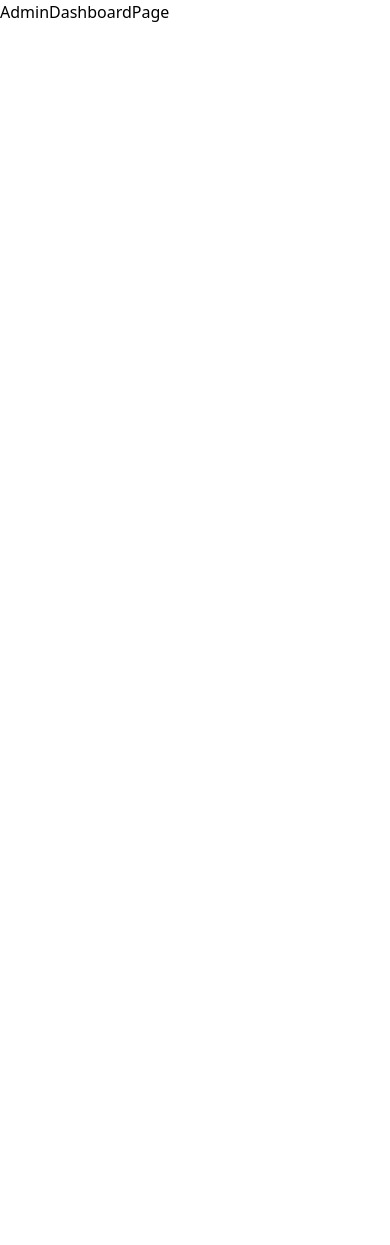
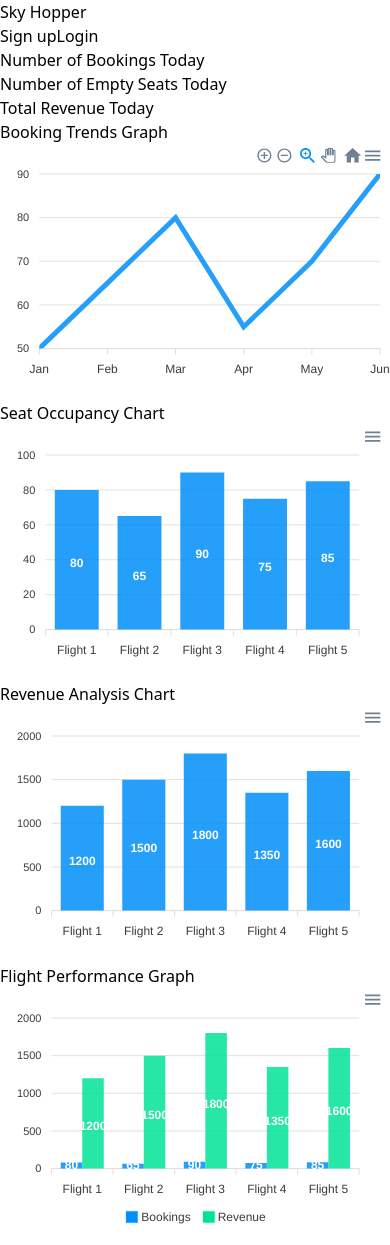
Before and after one commit to DauntingDruid/sky-hopper, a React (Vite) app: page /admin in a window 390 px wide. Before the commit the page ends 844 px from the top, so only its background shows below. Built offline with nearby package versions, Linux system fonts and the light colour scheme.

Commit message:
admin dashboard setup + code cleanup

```diff
--- a/package.json
+++ b/package.json
@@ -10,9 +10,11 @@
     "preview": "vite preview"
   },
   "dependencies": {
+    "apexcharts": "^3.40.0",
     "firebase": "^9.22.0",
     "lottie-react": "^2.4.0",
     "react": "^18.2.0",
+    "react-apexcharts": "^1.4.0",
     "react-dom": "^18.2.0",
     "react-router-dom": "^6.11.1",
     "react-toastify": "^9.1.3"
--- a/src/components/locationGrid.tsx
+++ b/src/components/locationGrid.tsx
@@ -8,6 +8,7 @@ const LocationGrid = () => {
                 <div className="hover:animate-pulse bg-center h-8 w-8 bg-cover bg-no-repeat bg-[url('img/travel.png')] mr-2" />
                 <div className='text-2xl cursor-default '>Popular Destinations</div>
             </div>
+            {/* Cards Grid */}
             <div className="w-screen h-[60vh] grid grid-rows-5 grid-flow-col grid-cols-4 gap-4 px-12">
 
                 <a href='#' className="flex text-lg hover:text-2xl hover:scale-105 transition-all duration-500 justify-center items-end bg-gray-500 bg-blend-overlay hover:bg-blend-normal rounded-xl row-span-5 bg-center bg-cover bg-no-repeat bg-[url('img/berlin.jpg')]">
--- a/src/pages/adminDashboardPage.tsx
+++ b/src/pages/adminDashboardPage.tsx
@@ -1,9 +1,138 @@
-import React from 'react'
+import React, { useState } from "react";
+import Chart from "react-apexcharts";
+import NavBar from "../components/navBar";
 
 const AdminDashboardPage = () => {
+  const [bookingTrendsOptions] = useState({
+    chart: {
+      id: 'booking-trends-chart',
+    },
+    xaxis: {
+      categories: ['Jan', 'Feb', 'Mar', 'Apr', 'May', 'Jun'],
+    },
+  });
+  const [bookingTrendsSeries] = useState([
+    {
+      name: 'Bookings',
+      data: [50, 65, 80, 55, 70, 90],
+    },
+  ]);
+  const [occupancyChartOptions] = useState({
+    chart: {
+      id: 'occupancy-chart',
+    },
+    xaxis: {
+      categories: ['Flight 1', 'Flight 2', 'Flight 3', 'Flight 4', 'Flight 5'],
+    },
+  });
+  const [occupancyChartSeries] = useState([
+    {
+      name: 'Occupancy',
+      data: [80, 65, 90, 75, 85],
+    },
+  ]);
+  const [revenueChartOptions] = useState({
+    chart: {
+      id: 'revenue-chart',
+    },
+    xaxis: {
+      categories: ['Flight 1', 'Flight 2', 'Flight 3', 'Flight 4', 'Flight 5'],
+    },
+  });
+  const [revenueChartSeries] = useState([
+    {
+      name: 'Revenue',
+      data: [1200, 1500, 1800, 1350, 1600],
+    },
+  ]);
+  const [flightPerformanceOptions] = useState({
+    chart: {
+      id: 'flight-performance-chart',
+    },
+    xaxis: {
+      categories: ['Flight 1', 'Flight 2', 'Flight 3', 'Flight 4', 'Flight 5'],
+    },
+  });
+  const [flightPerformanceSeries] = useState([
+    {
+      name: 'Bookings',
+      data: [80, 65, 90, 75, 85],
+    },
+    {
+      name: 'Revenue',
+      data: [1200, 1500, 1800, 1350, 1600],
+    },
+  ]);
+
   return (
-    <div>AdminDashboardPage</div>
-  )
-}
+    <div className="flex flex-col">
+      {/* Navigation Bar */}
+      <NavBar />
 
-export default AdminDashboardPage
+      {/* Dashboard Overview */}
+      <div className="flex justify-between mt-8 mx-4">
+        <div className="bg-white p-4 rounded-lg shadow">
+          Number of Bookings Today
+        </div>
+        <div className="bg-white p-4 rounded-lg shadow">
+          Number of Empty Seats Today
+        </div>
+        <div className="bg-white p-4 rounded-lg shadow">
+          Total Revenue Today
+        </div>
+      </div>
+
+      {/* Graphs and Charts */}
+      <div className="flex flex-wrap mt-8 mx-4">
+        <div className="w-full lg:w-1/2 p-4">
+          Booking Trends Graph
+          <Chart
+            options={bookingTrendsOptions}
+            series={bookingTrendsSeries}
+            type="line"
+            width="100%"
+          />
+        </div>
+        <div className="w-full lg:w-1/2 p-4">
+          Seat Occupancy Chart
+          <Chart
+              options={occupancyChartOptions}
+              series={occupancyChartSeries}
+              type="bar"
+              width="100%"
+            />
+        </div>
+        <div className="w-full lg:w-1/2 p-4">
+          Revenue Analysis Chart
+          <Chart
+            options={revenueChartOptions}
+            series={revenueChartSeries}
+            type="bar"
+            width="100%"
+          />
+        </div>
+        <div className="w-full lg:w-1/2 p-4">
+          Flight Performance Graph
+          <Chart
+            options={flightPerformanceOptions}
+            series={flightPerformanceSeries}
+            type="bar"
+            width="100%"
+          />
+        </div>
+      </div>
+
+      {/* Flight Listing */}
+      <div className="mt-8 mx-4">
+        {/* Flight Listing Table */}
+      </div>
+
+      {/* Additional Features */}
+      <div className="mt-8 mx-4">
+        {/* Search and Filtering */}
+      </div>
+    </div>
+  );
+};
+
+export default AdminDashboardPage;
--- a/src/pages/registerationPage.tsx
+++ b/src/pages/registerationPage.tsx
@@ -9,7 +9,6 @@ const RegisterationPage = () => {
   // get the state from the link in navbar
   let { state } = useLocation();
 
-  // sign up info for admin or client
   return (
     <div className='flex-row justify-between w-screen h-screen'>
       <NavBar />
```
Also changed, not shown: src/components/signupLoginCard.tsx (+230 -122 lines), 1 other file (tests, documents, lock files or other folders).
